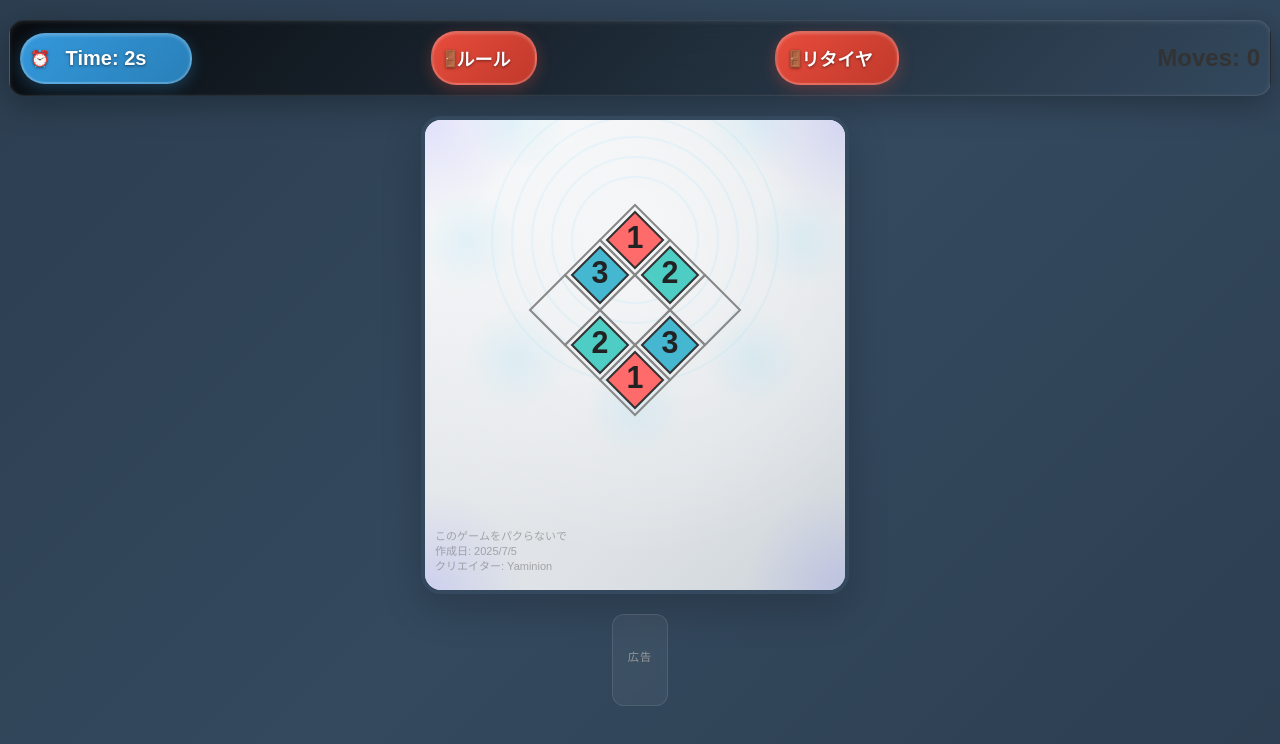
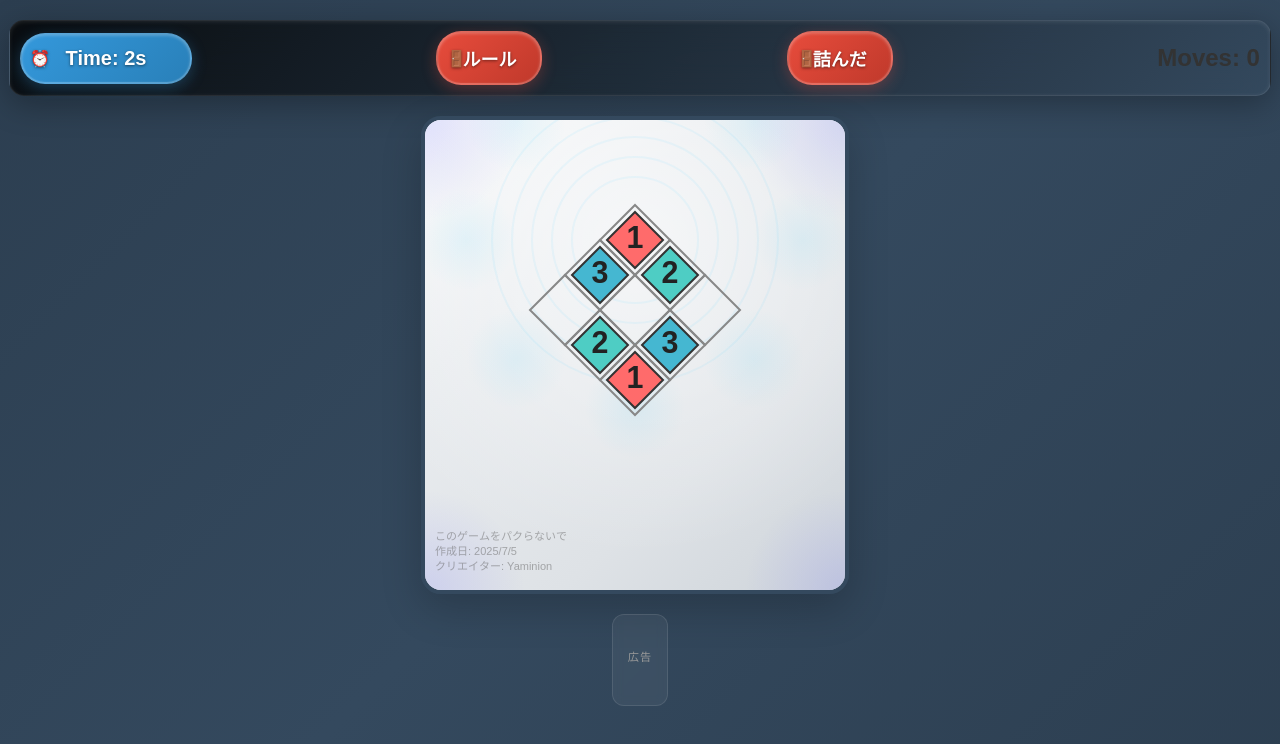
Before and after one commit to YarikataMugen/test, a plain HTML site: page index.html in a window 1280 px wide. Both pictures are taken after a click on the button "プレイ". Drawn offline with Linux system fonts and the light colour scheme.

Commit message:
Update index.html

```diff
--- a/index.html
+++ b/index.html
@@ -5,7 +5,7 @@
     <meta name="viewport" content="width=device-width, initial-scale=1.0">
     <title>ソロエル&ツム - 無料パズルゲーム</title>
     <meta name="description" content="無料で遊べるダイヤモンド型パズルゲーム。同じ数字を隣接させてクリアを目指そう！">
-    <meta name="keywords" content="パズルゲーム,無料ゲーム,ブラウザゲーム,数字パズル,ソロエル,ツム">
+    <!--<meta name="keywords" content="パズルゲーム,無料ゲーム,ブラウザゲーム,数字パズル,ソロエル,ツム">-->
     <link rel="stylesheet" href="style.css">
 </head>
 <body>
@@ -89,7 +89,7 @@
         <div class="game-info">
             <div id="timer">Time: 0s</div>
             <button id="gameRulesButton" class="small-button" style="display: none;">ルール</button>
-            <button id="retireButton" class="small-button">リタイヤ</button>
+            <button id="retireButton" class="small-button">詰んだ</button>
         </div>
         <canvas id="gameCanvas"></canvas>
 
```
